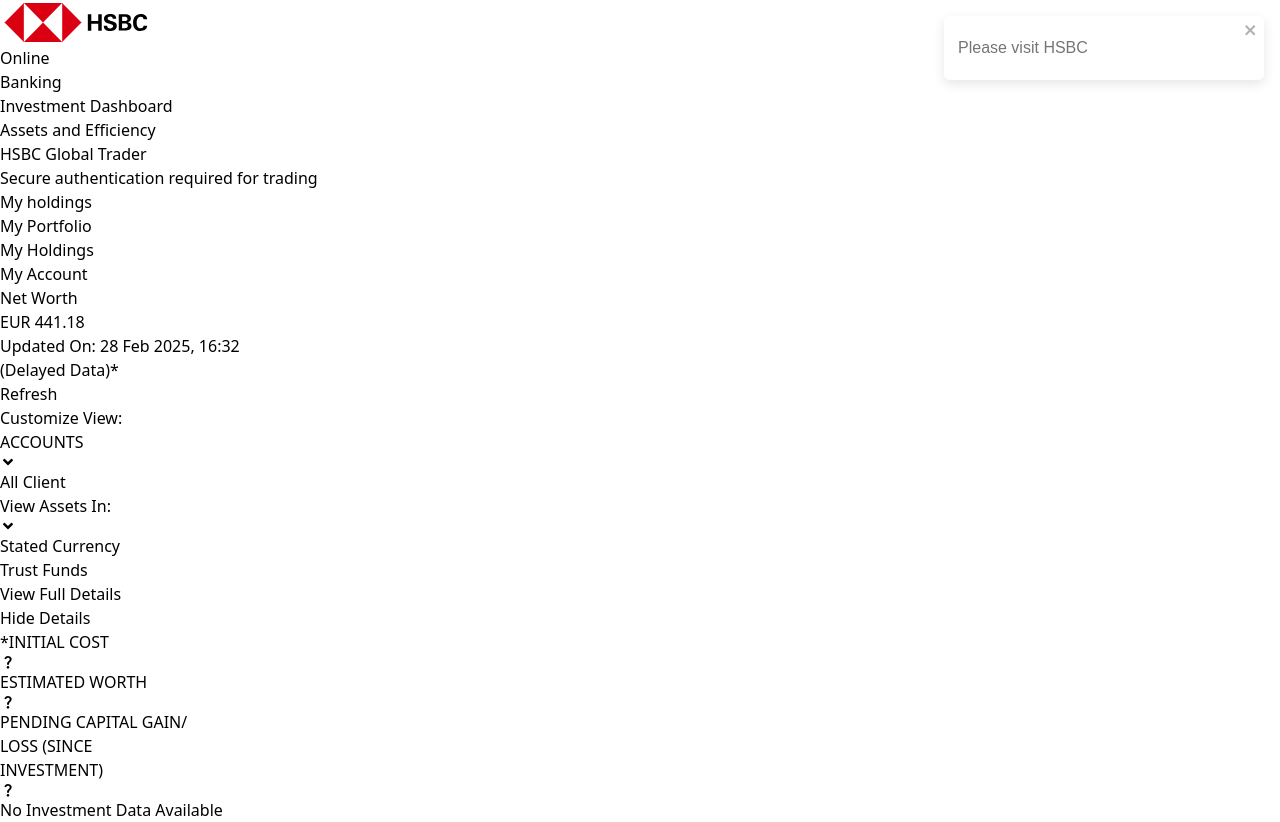
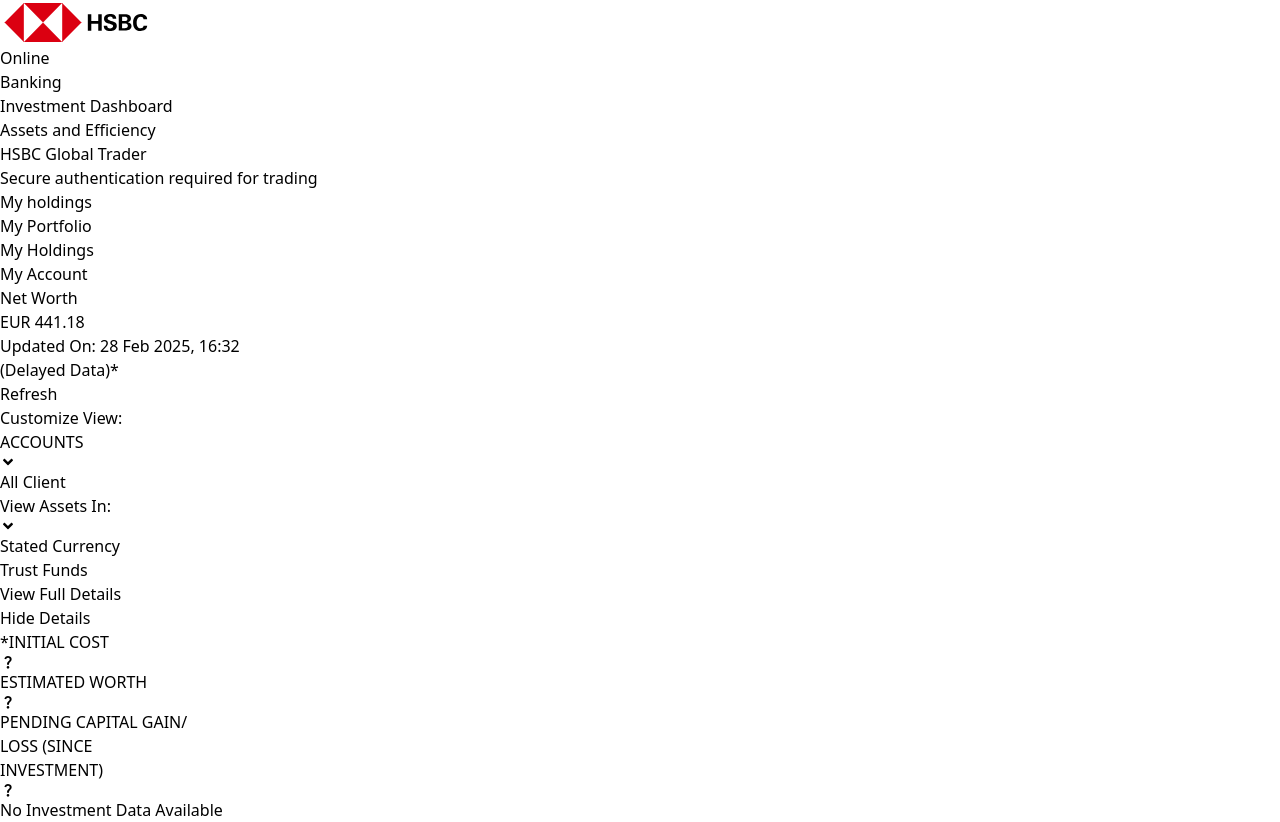
Before and after one commit to solutionave/hsbc, a Next.js app: page /QuickLinks in a window 1280 px wide. Built offline with nearby package versions, Linux system fonts and the light colour scheme.

Commit message:
removed alert

```diff
--- a/src/app/QuickLinks/page.tsx
+++ b/src/app/QuickLinks/page.tsx
@@ -5,17 +5,6 @@ import { MdQuestionMark } from "react-icons/md";
 import { ToastContainer, toast } from 'react-toastify';
 
 const Quicklinks = () => {
-    const notify = () => toast(
-        <span>
-            Please visit{" "}
-            <a href="https://www.hsbc.com" target="_blank" rel="noopener noreferrer" className="text-blue-500 underline px-1">
-                HSBC
-            </a>
-        </span>, { autoClose: false }
-    );
-    useEffect(() => {
-        notify()
-    }, [])
     return (
         <div>
             {/* Navbar */}
@@ -124,7 +113,6 @@ const Quicklinks = () => {
                     </div>
                 </div>
             </div>
-            <ToastContainer />
         </div>
     )
 }
```
